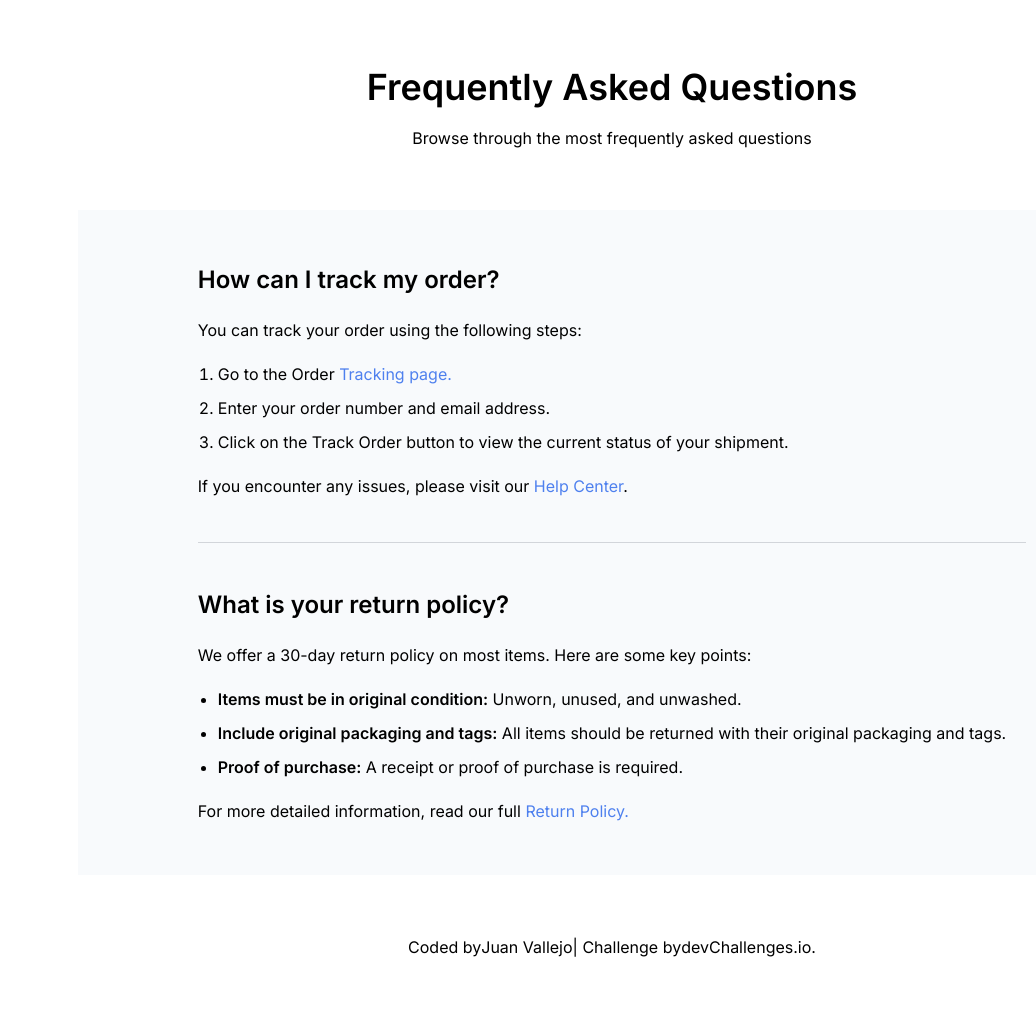
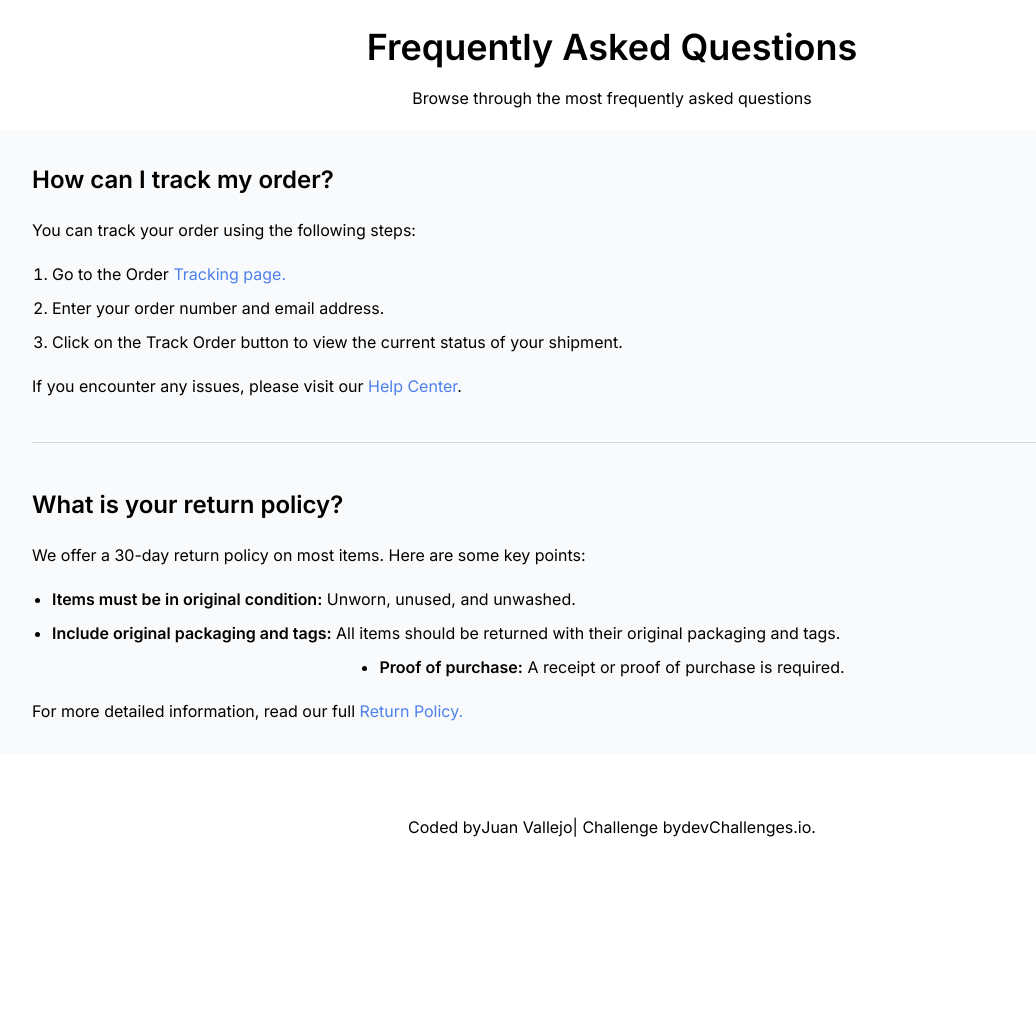
Before and after one commit to CiaoGab/faq-challenge, a website built with Vite: page index.html in a window 1280 px wide. Shown: the whole page, without its empty margins (28-1064 px from the left). After the commit the page ends 899 px from the top, so only its background shows below. Built offline with nearby package versions, Linux system fonts and the light colour scheme.

Commit message:
style: improve responsive design for header and main sections

```diff
--- a/index.html
+++ b/index.html
@@ -24,13 +24,17 @@
     <style></style>
   </head>
   <body class="p-0 m-0 font-[Inter] h-screen text-black flex flex-col">
-    <header class="flex flex-col justify-center align-middle text-center gap-3 py-15">
+    <header
+      class="flex flex-col justify-center align-middle text-center gap-3 py-15 sm:py-5"
+    >
       <h1 class="text-[36px] font-semibold">Frequently Asked Questions</h1>
       <p class="text-[16px]">
         Browse through the most frequently asked questions
       </p>
     </header>
-    <main class="bg-[#F8FAFC] px-30 py-13 mx-auto flex flex-col gap-11">
+    <main
+      class="bg-[#F8FAFC] px-30 md:px-15 sm:px-5 py-13 md:py-8 sm:py-5 mx-auto sm:mx-0 flex flex-col gap-11"
+    >
       <section class="flex flex-col gap-5">
         <h2 class="text-[24px] font-semibold">How can I track my order?</h2>
         <p>You can track your order using the following steps:</p>
@@ -69,7 +73,7 @@
             >
             All items should be returned with their original packaging and tags.
           </li>
-          <li class="mx-5">
+          <li class="mx-5 sm:mx-auto">
             <span class="font-semibold">Proof of purchase:</span> A receipt or
             proof of purchase is required.
           </li>
```
